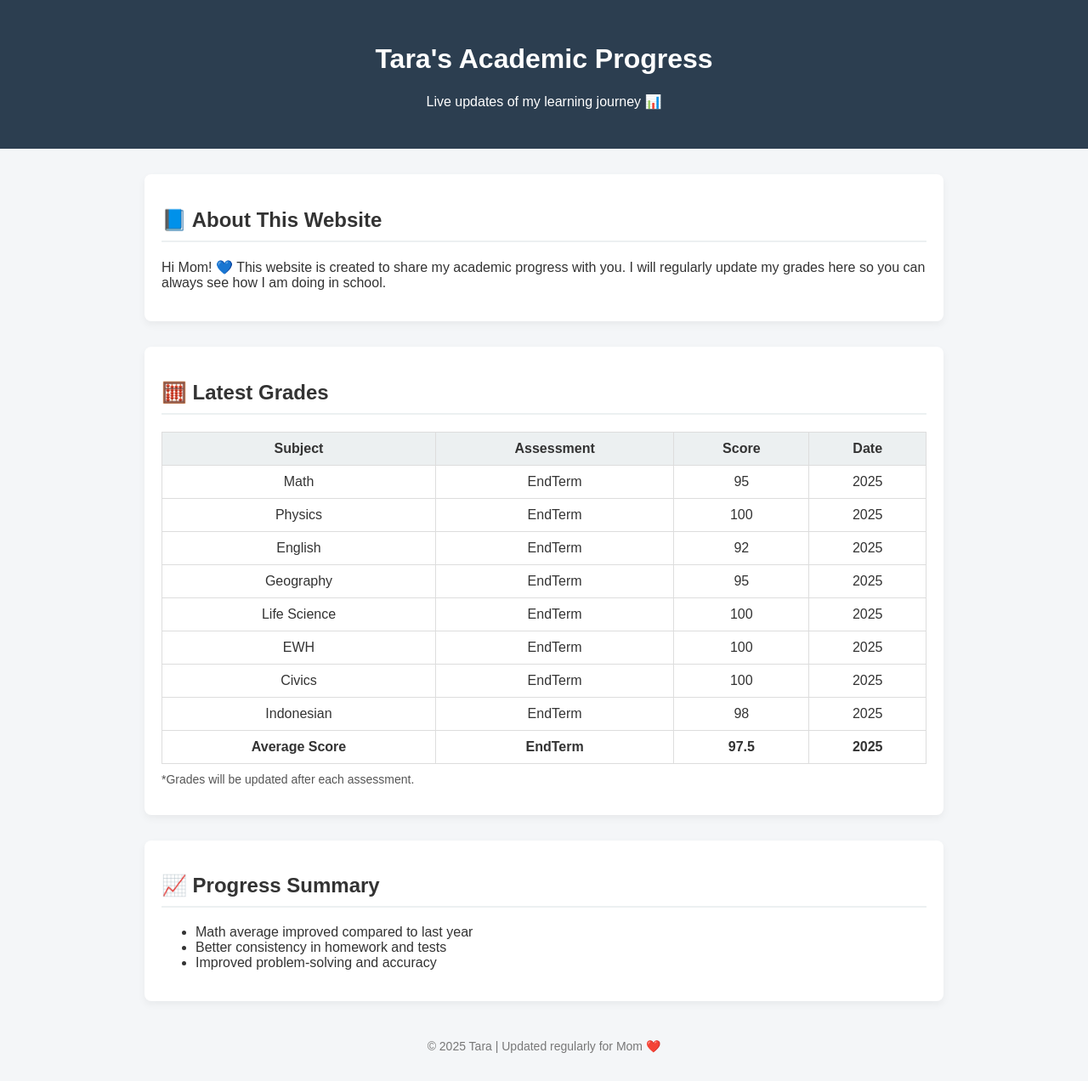
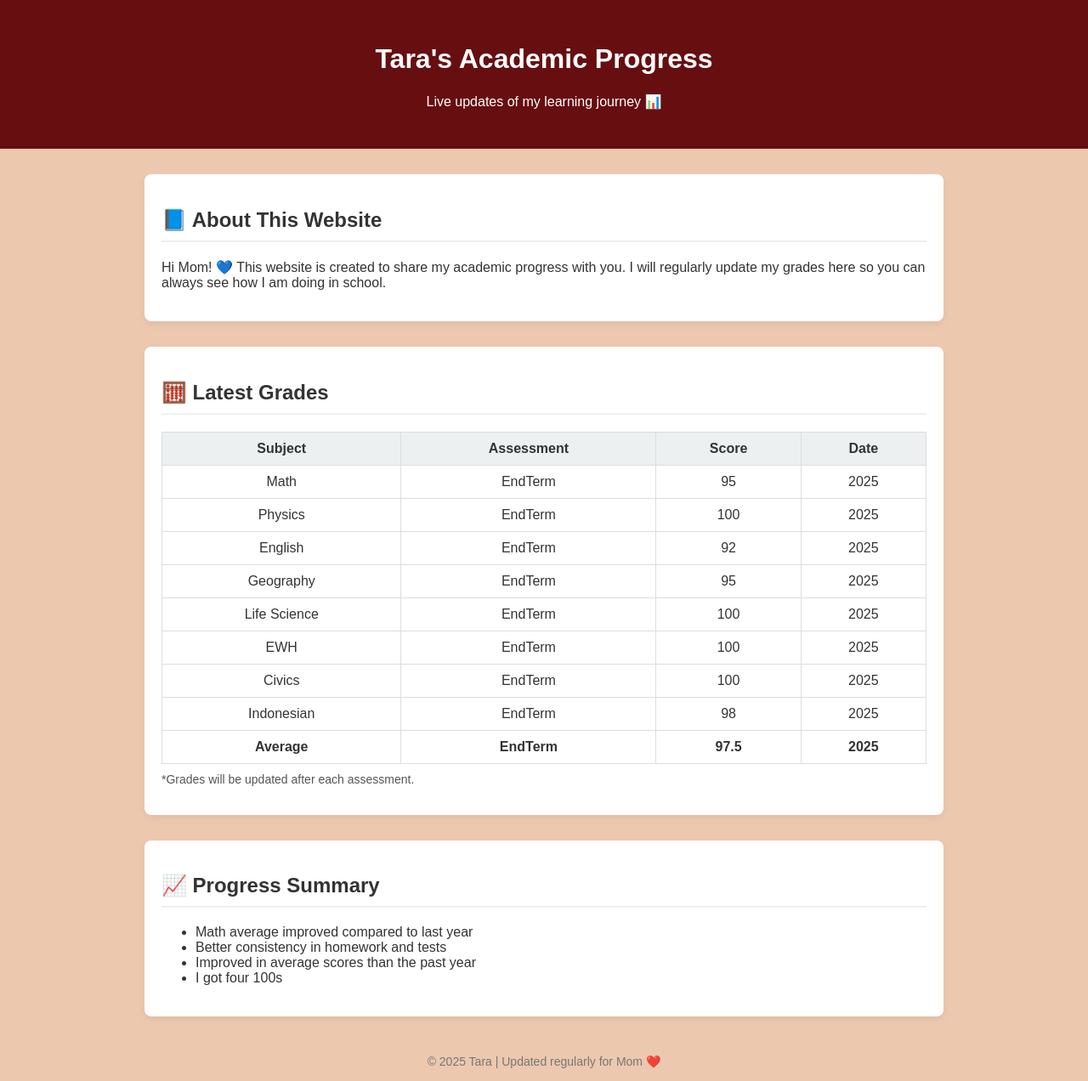
Before and after one commit to tararatata/tara-grade-tracker, a plain HTML site: page index.html in a window 1280 px wide. Shown: the whole page at 85% size. Drawn offline with Linux system fonts and the light colour scheme.

Commit message:
Update index.html

```diff
--- a/index.html
+++ b/index.html
@@ -8,11 +8,11 @@
     body {
       font-family: Arial, Helvetica, sans-serif;
       margin: 0;
-      background-color: #f4f6f8;
+      background-color: #ECC8AF;
       color: #333;
     }
     header {
-      background-color: #2c3e50;
+      background-color: #670E10;
       color: white;
       padding: 30px 20px;
       text-align: center;
@@ -129,7 +129,7 @@
         <td>2025</td>
       </tr>
       <tr>
-        <td><strong>Average Score</strong></td>
+        <td><strong>Average</strong></td>
         <td><strong>EndTerm</strong></td>
         <td><strong>97.5</strong></td>
         <td><strong>2025</strong></td>
@@ -143,7 +143,8 @@
     <ul>
       <li>Math average improved compared to last year</li>
       <li>Better consistency in homework and tests</li>
-      <li>Improved problem-solving and accuracy</li>
+      <li>Improved in average scores than the past year</li>
+      <li>I got four 100s</li>
     </ul>
   </section>
 
```
